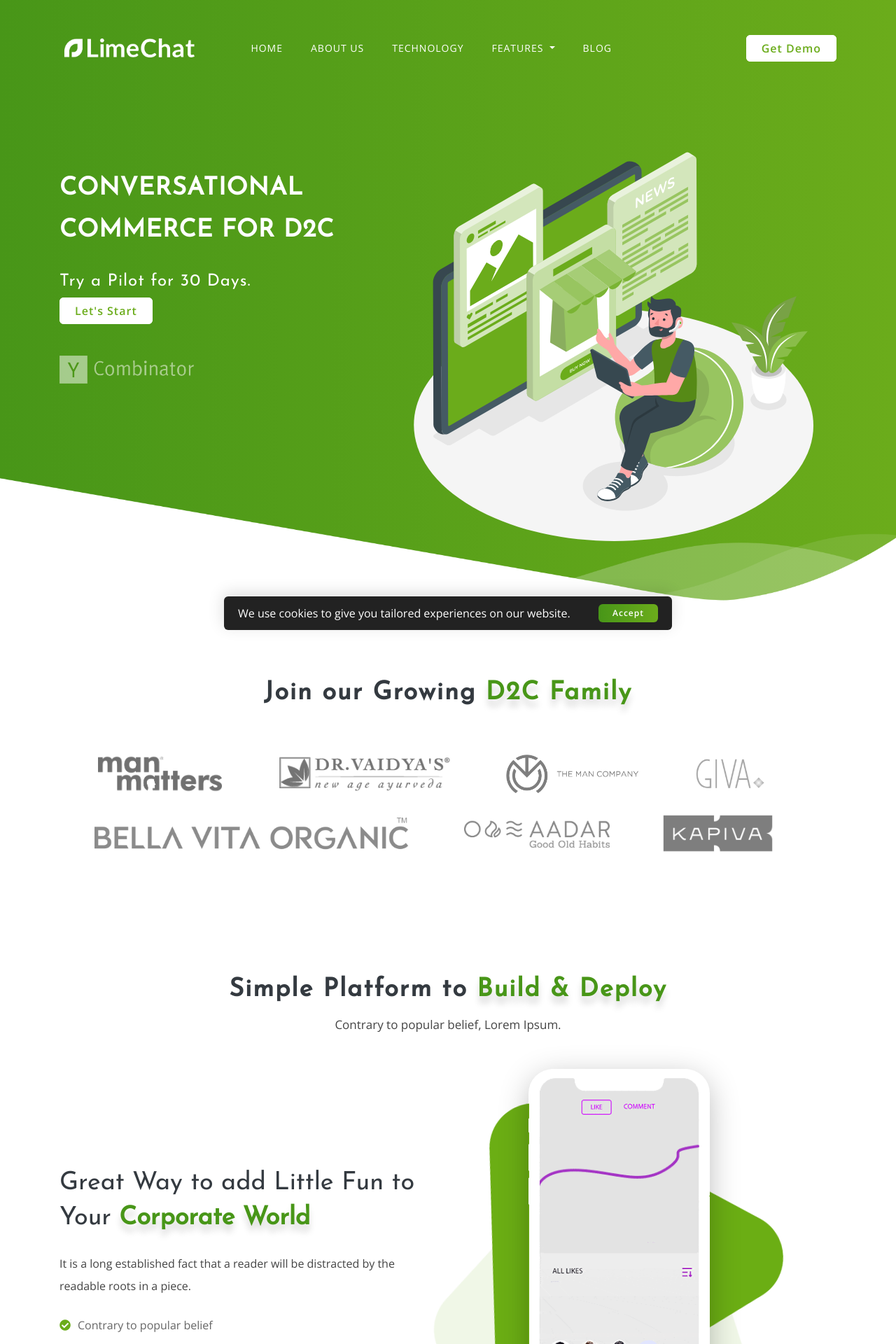
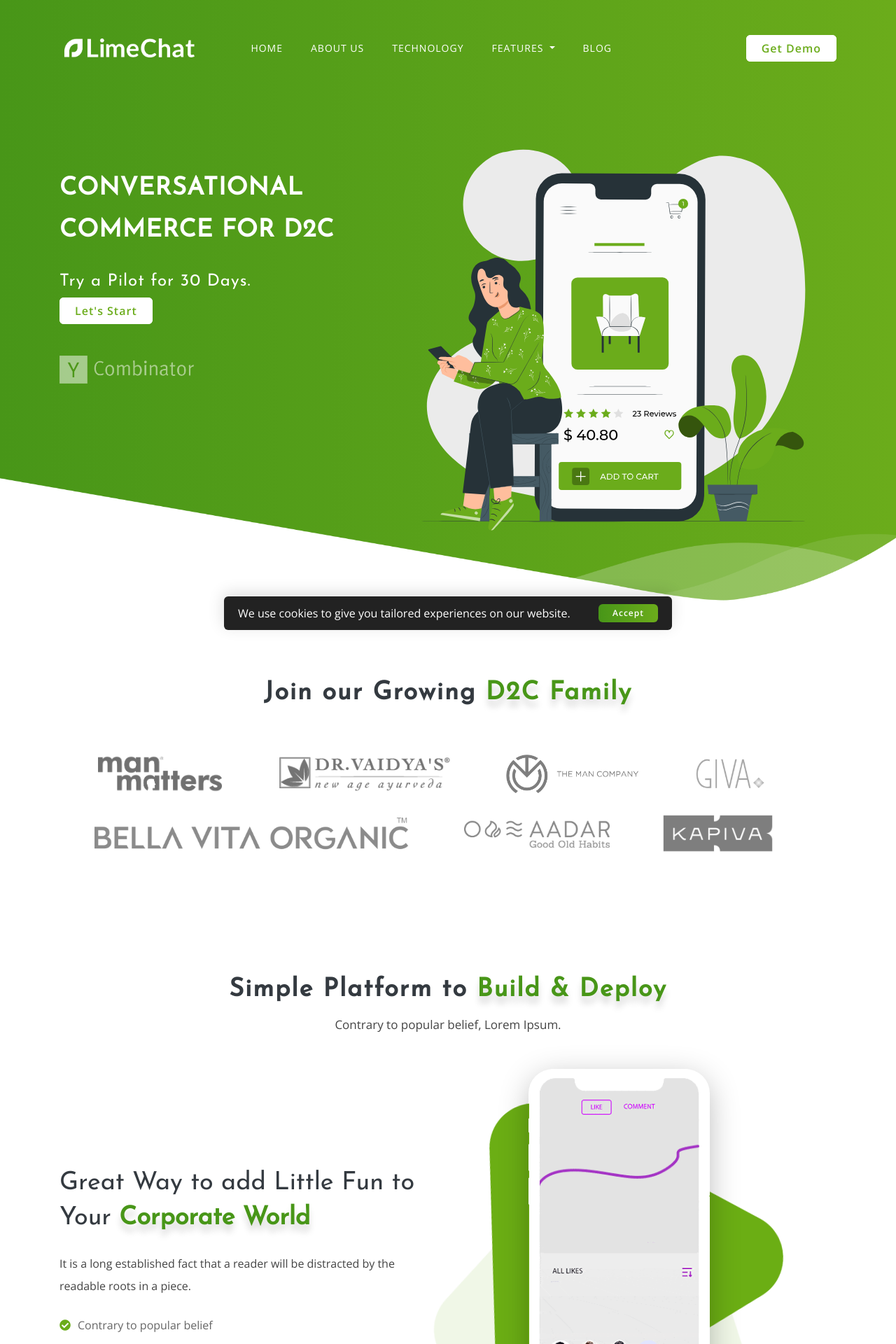
Before and after one commit to Limechat/Website, a Jekyll site: the page built from index.html, in a window 1280 px wide. Shown: the top 1920 px of the page at 70% size. Built offline with Jekyll 4.4.1, drawn with Linux system fonts in a browser that asks for light colours; some web fonts are replaced.

Commit message:
Updated home banner pic

```diff
--- a/index.html
+++ b/index.html
@@ -26,7 +26,7 @@
                     </div>
                 </div>
                 <div class="col-lg-7 col-md-12 col-sm-12 text-right">
-                    <img class="img-fluid banner-img" src="images/banner/1.svg" alt="image" />
+                    <img class="img-fluid banner-img" src="images/banner/3.svg" alt="image" />
                 </div>
             </div>
         </div>
```
Also changed, not shown: images/banner/1.gif (added), images/banner/3.svg (added), images/banner/4.svg (added), images/banner/5.svg (added).
